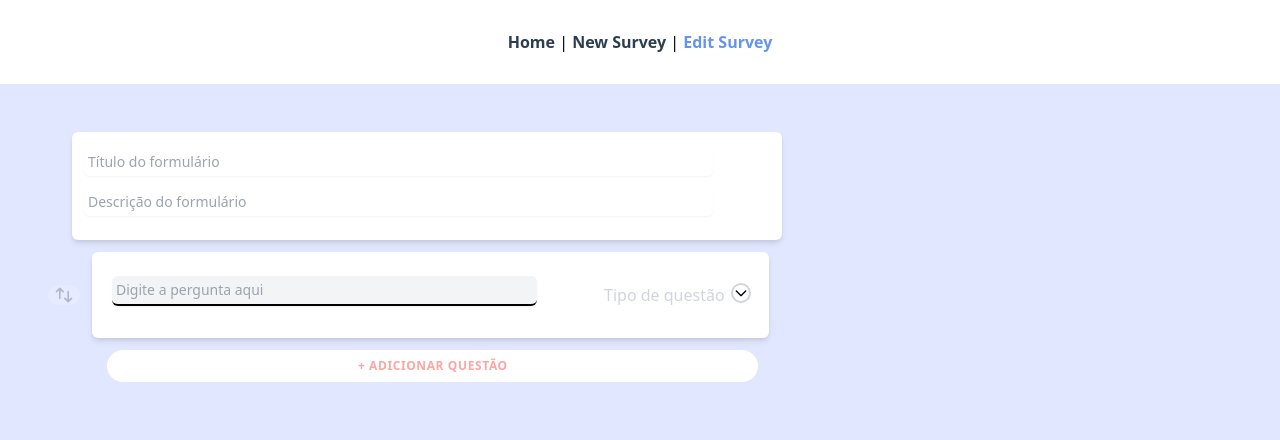
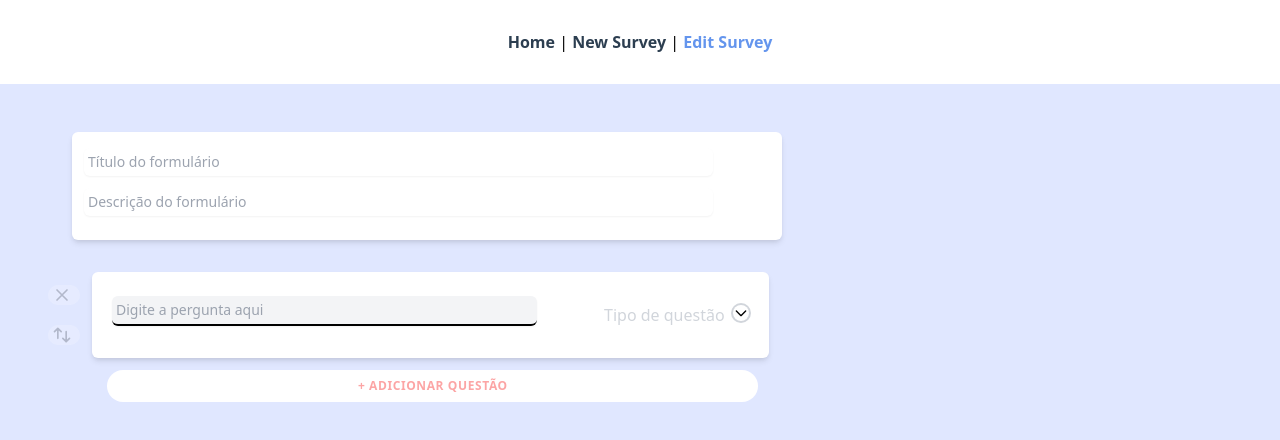
Before and after one commit to rogerhideo/testeSurvey, a Vue app: page /editsurvey in a window 1280 px wide. Shown: the top 440 px of the page. Built offline with nearby package versions, Linux system fonts and the light colour scheme.

Commit message:
15-02-2021

```diff
--- a/src/views/surveys/EditSurvey.vue
+++ b/src/views/surveys/EditSurvey.vue
@@ -1,7 +1,7 @@
 <template>
  	<div class="items-center justify-center min-h-screen bg-indigo-100 p-12 ">
 
-     	<div class="md:flex-wrap w-3/5 bg-white shadow-md rounded-md border-gray-200 hover:shadow-xl p-3 ml-6 ">
+     	<div class="md:flex-wrap w-3/5 bg-white shadow-md rounded-md border-gray-200 hover:shadow-xl p-3 ml-6 mb-5 ">
 		 	<div class=" w-11/12">
         	<div class="md:flex-wrap md:justify-center md:items-center w-full text-center ">
 				<input
@@ -27,14 +27,21 @@
 		<draggable :list="survey.question" :options="{animation:200, handle:'.my-handle'}">
 		<div v-for="(quest, index) in survey.question" :key="index" class="flex-wrap w-full" >
 			<div class="flex items-center justify-center w-full ">
-				<div class="w-8 min-h-full bg-white opacity-20 hover:opacity-70 items-center flex justify-center transition duration-500 ease-in-out hover:shadow-md rounded-full">
-
-
-					<i class="fa fa-arrows my-handle cursor-move transform hover:scale-110 ">
-						<svg class="w-5 transform hover:scale-110" xmlns="http://www.w3.org/2000/svg" fill="none" viewBox="0 0 24 24" stroke="currentColor">
-							<path stroke-linecap="round" stroke-linejoin="round" stroke-width="2" d="M7 16V4m0 0L3 8m4-4l4 4m6 0v12m0 0l4-4m-4 4l-4-4" />
-						</svg>
-					</i>
+				<div class="w-8 min-h-full flex-wrap ">
+					<div class="bg-white hover:shadow-md rounded-full justify-center items-center mb-5  flex-grow transform hover:scale-110  opacity-20 hover:opacity-70  transition duration-500 ease-in-out">
+						<i class="fa fa-arrows my-handle cursor-pointer  transform hover:scale-110" @click="removeOption(index)">
+							<svg class="w-5 transform hover:scale-110 ml-1"  xmlns="http://www.w3.org/2000/svg" fill="none" viewBox="0 0 24 24" stroke="currentColor">
+								<path stroke-linecap="round" stroke-linejoin="round" stroke-width="2" d="M6 18L18 6M6 6l12 12" />
+							</svg>
+						</i>
+					</div>
+					<div class="bg-white hover:shadow-md rounded-full justify-center items-center mt-5  flex-grow transform hover:scale-110  opacity-20 hover:opacity-70  transition duration-500 ease-in-out">
+						<i class="fa fa-arrows my-handle cursor-move transform hover:scale-110 ">
+							<svg class="w-5 transform hover:scale-110 ml-1" xmlns="http://www.w3.org/2000/svg" fill="none" viewBox="0 0 24 24" stroke="currentColor">
+								<path stroke-linecap="round" stroke-linejoin="round" stroke-width="2" d="M7 16V4m0 0L3 8m4-4l4 4m6 0v12m0 0l4-4m-4 4l-4-4" />
+							</svg>
+						</i>
+					</div>
 				</div>
 			<miniSurvey :value="quest"/>
 			</div>
@@ -136,6 +143,9 @@
 							saveQuestion = nextQuestion
 						}
 						this.survey.question.push(nextQuestion)
+					},
+					removeOption(index){
+						this.survey.question.splice(index, 1);
 					}
 				}
 			}
```
